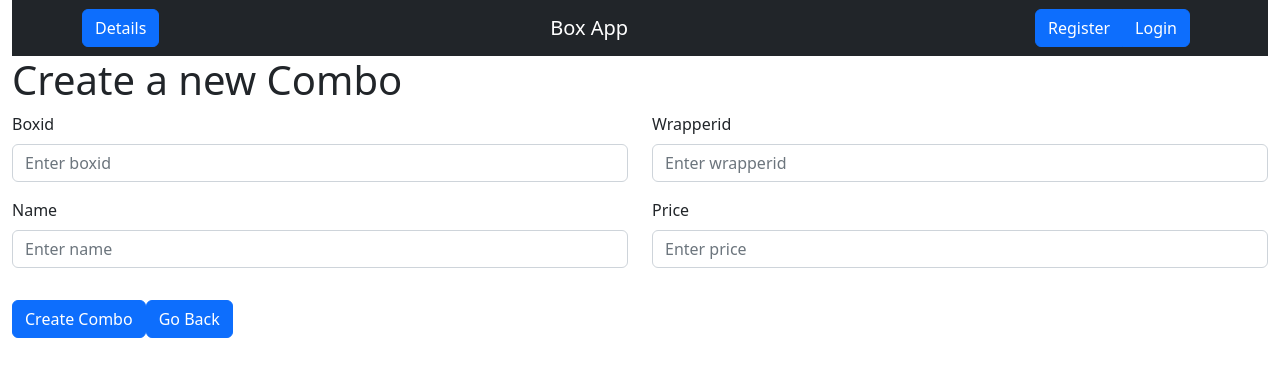
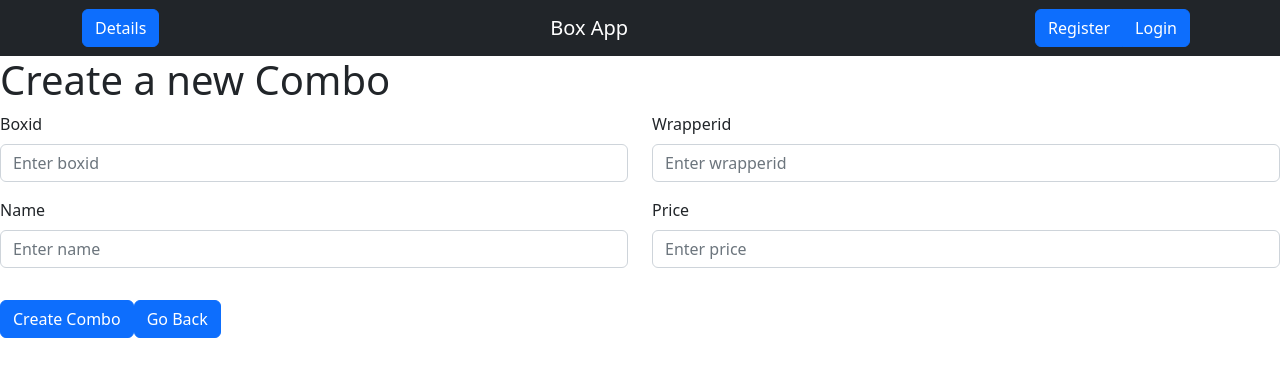
Before and after one commit to UBB-SDI-23/lab-5x-Tom3s, a React (Create React App) app in the folder frontend/: page /combo in a window 1280 px wide. Shown: the top 376 px of the page. Built offline with nearby package versions, Linux system fonts and the light colour scheme.

Commit message:
padding fixed

```diff
--- a/frontend/src/Elements/userDetails.tsx
+++ b/frontend/src/Elements/userDetails.tsx
@@ -52,17 +52,17 @@ const UserDetailsOffCanvas = () => {
                                     {
                                         window.location.pathname !== "/profile" &&
                                         <Col md="auto">
-                                            <Button variant="primary" onClick={() => { navigate("/profile?id=" + localStorage.getItem('userid')); }}>Profile</Button>
+                                            <Button variant="primary" onClick={() => { navigate("/profile?id=" + localStorage.getItem('userid')); setShowOffCanvas(false); }}>Profile</Button>
                                         </Col>
                                     }
                                     {
                                         window.location.pathname !== "/editProfile" &&
                                         <Col md="auto">
-                                            <Button variant="primary" onClick={() => { navigate("/editProfile?id=" + localStorage.getItem('userid')); }}>Edit Profile</Button>
+                                            <Button variant="primary" onClick={() => { navigate("/editProfile?id=" + localStorage.getItem('userid')); setShowOffCanvas(false); }}>Edit Profile</Button>
                                         </Col>
                                     }
                                     <Col md="auto">
-                                        <Button variant="primary" onClick={() => { destroyLocalSessionDetails(); navigate("/home"); }}>Logout</Button>
+                                        <Button variant="primary" onClick={() => { destroyLocalSessionDetails(); setShowOffCanvas(false); navigate("/home"); }}>Logout</Button>
                                     </Col>
                                 </Row>
                             </Offcanvas.Body>
--- a/frontend/src/index.css
+++ b/frontend/src/index.css
@@ -13,3 +13,7 @@ code {
   font-family: source-code-pro, Menlo, Monaco, Consolas, 'Courier New',
     monospace;
 } */
+
+.container-fluid {
+  padding: 0 !important;
+}
```
Also changed, not shown: frontend/src/App.css (line endings or trailing spaces).
